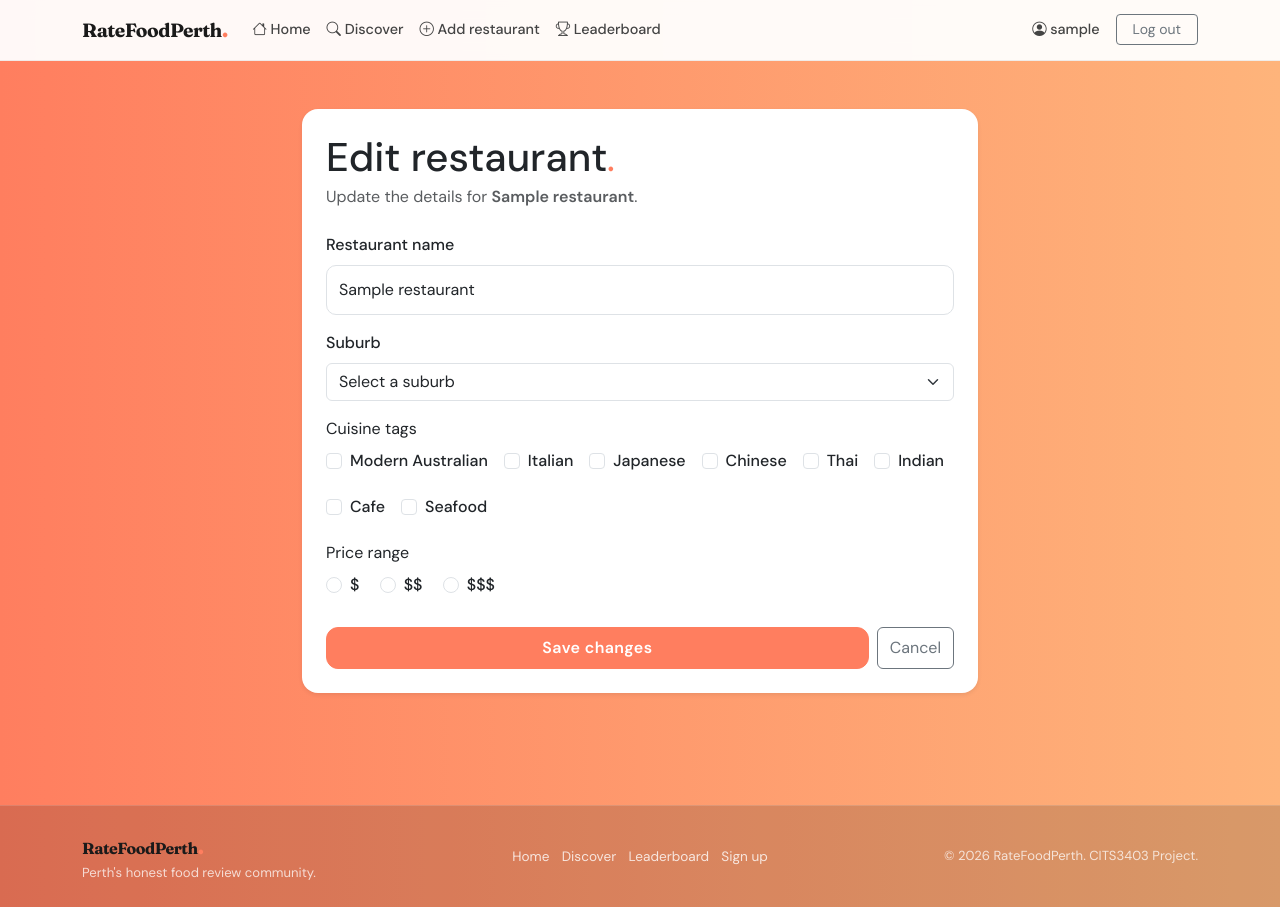
After one commit to kynaaaan/CITS3403, a Flask app: page /restaurant/1/edit in a window 1280 px wide. The commit adds this page. Run offline with Flask 3, Linux system fonts and the light colour scheme; a user stored in the database is signed in; tables that the repository leaves empty hold one stand-in row (values such as "Sample post"); some libraries are stand-ins or nearby versions.

Commit message:
Added the ability for restaurants to claim their pages thru an account - Created restaurants/forms.py whith EditRestaurantForm - Created a corresponding route in restaurants/routes.py, guards on is_restaurant_account, restaurant must also be unclaimed and each account can only claim 1 restaurant. - Conditional claim/edit buttons based on owner_id and viewer acc type

```diff
--- a/app/restaurants/forms.py
+++ b/app/restaurants/forms.py
@@ -39,7 +39,7 @@ class AddRestaurantForm(FlaskForm):
     submit = SubmitField('Add restaurant')
 
     def validate_name(self, field):
-        """Reject a name that already exists in the same suburb (case-insensitive)."""
+        """Reject a name that already exists (case-insensitive)."""
         duplicate = Restaurant.query.filter(
             Restaurant.name.ilike(field.data.strip()),
         ).first()
@@ -48,3 +48,23 @@ class AddRestaurantForm(FlaskForm):
                 f'"{field.data}" is already listed — '
                 f'<a href="/restaurant/{duplicate.id}">view it here</a>.'
             )
+
+
+class EditRestaurantForm(AddRestaurantForm):
+    submit = SubmitField('Save changes')
+
+    def __init__(self, *args, restaurant_id=None, **kwargs):
+        super().__init__(*args, **kwargs)
+        self._restaurant_id = restaurant_id
+
+    def validate_name(self, field):
+        # same rule as add, but allow the restaurant being edited to keep its own name.
+        duplicate = Restaurant.query.filter(
+            Restaurant.name.ilike(field.data.strip()),
+            Restaurant.id != self._restaurant_id,
+        ).first()
+        if duplicate:
+            raise ValidationError(
+                f'"{field.data}" is already listed — '
+                f'<a href="/restaurant/{duplicate.id}">view it here</a>.'
+            )
--- a/app/restaurants/routes.py
+++ b/app/restaurants/routes.py
@@ -1,9 +1,9 @@
-from flask import Blueprint, flash, redirect, render_template, url_for
+from flask import Blueprint, abort, flash, redirect, render_template, url_for
 from flask_login import current_user, login_required
 
 from app import db
 from app.models import Restaurant
-from app.restaurants.forms import AddRestaurantForm
+from app.restaurants.forms import AddRestaurantForm, EditRestaurantForm
 
 bp = Blueprint('restaurants', __name__)
 
@@ -47,3 +47,62 @@ def add():
         return redirect(url_for('restaurants.detail', id=restaurant.id))
 
     return render_template('restaurants/add_restaurant.html', form=form)
+
+
+@bp.route('/restaurant/<int:id>/claim', methods=['POST'])
+@login_required
+def claim(id):
+    # Only restaurant accounts can claim, and a page can only be claimed once.
+    # Auto-approved for MVP, no admin verification step YET.
+    if not current_user.is_restaurant_account:
+        abort(403)
+
+    restaurant = Restaurant.query.get_or_404(id)
+
+    if restaurant.owner_id is not None:
+        flash('This restaurant has already been claimed.', 'warning')
+        return redirect(url_for('restaurants.detail', id=id))
+
+    # one owned restaurant per account.
+    already_owns = Restaurant.query.filter_by(owner_id=current_user.id).first()
+    if already_owns:
+        flash('Restaurant accounts can manage one page at a time.', 'warning')
+        return redirect(url_for('restaurants.detail', id=already_owns.id))
+
+    restaurant.owner_id = current_user.id
+    db.session.commit()
+    flash(f'You now manage {restaurant.name}.', 'success')
+    return redirect(url_for('restaurants.detail', id=id))
+
+
+@bp.route('/restaurant/<int:id>/edit', methods=['GET', 'POST'])
+@login_required
+def edit(id):
+    restaurant = Restaurant.query.get_or_404(id)
+    if current_user.id != restaurant.owner_id:
+        abort(403)
+
+    form = EditRestaurantForm(
+        restaurant_id=restaurant.id,
+        data={
+            'name': restaurant.name,
+            'suburb': restaurant.suburb,
+            'cuisine_tags': restaurant.cuisine_tags,
+            'price_range': str(restaurant.price_range),
+        },
+    )
+
+    if form.validate_on_submit():
+        restaurant.name = form.name.data.strip()
+        restaurant.suburb = form.suburb.data
+        restaurant.cuisine_tags = form.cuisine_tags.data
+        restaurant.price_range = int(form.price_range.data)
+        db.session.commit()
+        flash('Restaurant details updated.', 'success')
+        return redirect(url_for('restaurants.detail', id=restaurant.id))
+
+    return render_template(
+        'restaurants/edit_restaurant.html',
+        form=form,
+        restaurant=restaurant,
+    )
--- /dev/null
+++ b/app/templates/restaurants/edit_restaurant.html
@@ -0,0 +1,90 @@
+{% extends "base.html" %}
+
+{% block title %}Edit {{ restaurant.name }} — RateFoodPerth{% endblock %}
+
+{% block content %}
+<div class="container py-5" style="max-width: 700px;">
+
+    <div class="card shadow-sm border-0">
+        <div class="card-body p-4">
+
+            <h1 class="mb-1">
+                Edit restaurant<span class="logo-dot">.</span>
+            </h1>
+            <p class="text-muted mb-4">
+                Update the details for <strong>{{ restaurant.name }}</strong>.
+            </p>
+
+            {# Display any non-field errors (e.g. CSRF failure) #}
+            {% for error in form.errors.get('csrf_token', []) %}
+            <div class="alert alert-danger">{{ error }}</div>
+            {% endfor %}
+
+            <form action="{{ url_for('restaurants.edit', id=restaurant.id) }}" method="POST" novalidate>
+                {{ form.hidden_tag() }}
+
+                {# ── Restaurant name ── #}
+                <div class="mb-3">
+                    {{ form.name.label(class="form-label") }}
+                    {{ form.name(class="form-control" + (" is-invalid" if form.name.errors else "")) }}
+                    {% for error in form.name.errors %}
+                    <div class="invalid-feedback">{{ error|safe }}</div>
+                    {% endfor %}
+                </div>
+
+                {# ── Suburb ── #}
+                <div class="mb-3">
+                    {{ form.suburb.label(class="form-label") }}
+                    {{ form.suburb(class="form-select" + (" is-invalid" if form.suburb.errors else "")) }}
+                    {% for error in form.suburb.errors %}
+                    <div class="invalid-feedback">{{ error }}</div>
+                    {% endfor %}
+                </div>
+
+                {# ── Cuisine tags (multi-select checkboxes) ── #}
+                <div class="mb-3">
+                    <span class="form-label d-block">Cuisine tags</span>
+                    <div class="d-flex flex-wrap gap-3">
+                        {% for subfield in form.cuisine_tags %}
+                        <div class="form-check">
+                            {{ subfield(class="form-check-input") }}
+                            {{ subfield.label(class="form-check-label") }}
+                        </div>
+                        {% endfor %}
+                    </div>
+                    {% for error in form.cuisine_tags.errors %}
+                    <div class="text-danger small mt-1">{{ error }}</div>
+                    {% endfor %}
+                </div>
+
+                {# ── Price range ── #}
+                <div class="mb-4">
+                    <span class="form-label d-block">Price range</span>
+                    {% for subfield in form.price_range %}
+                    <div class="form-check form-check-inline">
+                        {{ subfield(class="form-check-input" + (" is-invalid" if form.price_range.errors else "")) }}
+                        {{ subfield.label(class="form-check-label") }}
+                    </div>
+                    {% endfor %}
+                    {% for error in form.price_range.errors %}
+                    <div class="text-danger small mt-1">{{ error }}</div>
+                    {% endfor %}
+                </div>
+
+                <div class="d-flex gap-2">
+                    <button type="submit" class="btn btn-primary flex-grow-1 py-2 fw-bold">
+                        Save changes
+                    </button>
+                    <a href="{{ url_for('restaurants.detail', id=restaurant.id) }}"
+                       class="btn btn-outline-secondary py-2">
+                        Cancel
+                    </a>
+                </div>
+
+            </form>
+
+        </div>
+    </div>
+
+</div>
+{% endblock %}
```
Also changed, not shown: app/templates/restaurants/restaurant.html (+25 -4 lines).
